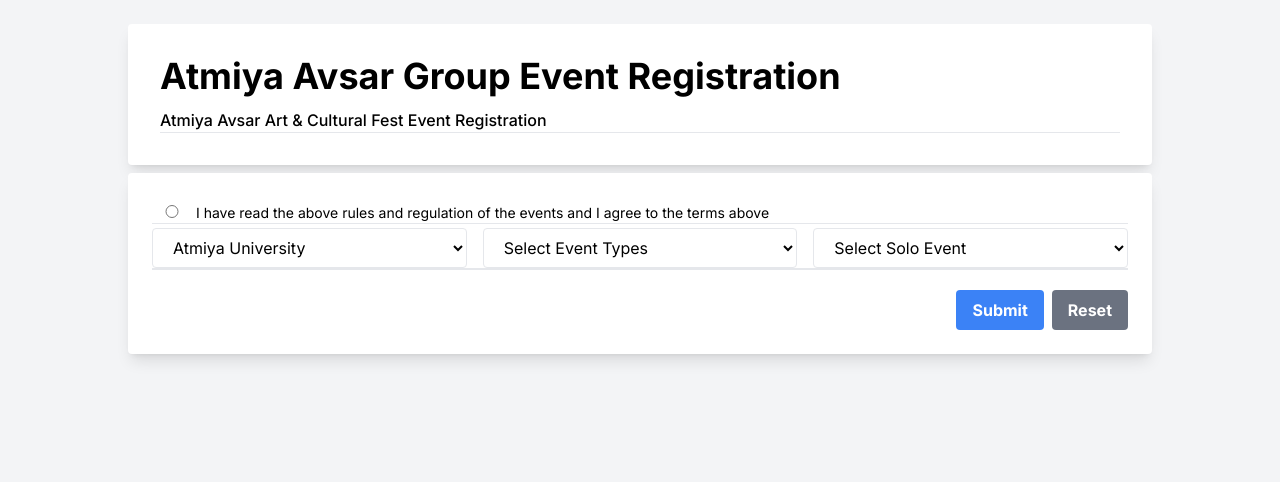
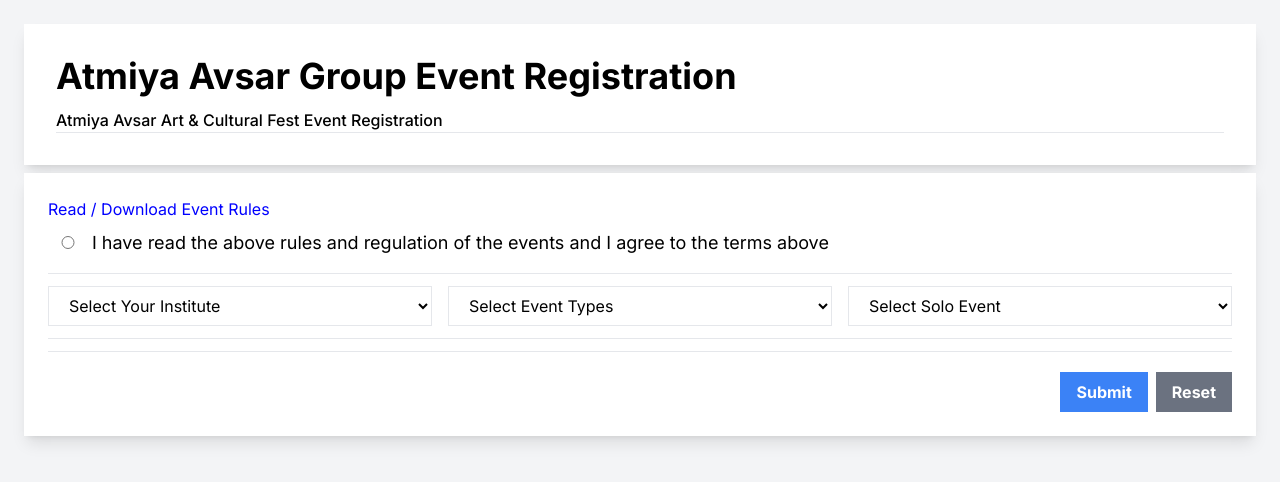
Before and after one commit to Harshalkatakiya/avsar, a Next.js app: page / in a window 1280 px wide. Shown: the top 482 px of the page. Built offline with nearby package versions, Linux system fonts and the light colour scheme.

Commit message:
update for design

```diff
--- a/src/app/page.js
+++ b/src/app/page.js
@@ -99,9 +99,9 @@
     <>
       <div>
         <div className="min-h-screen p-6 bg-gray-100 flex items-center justify-center">
-          <div className="container max-w-screen-lg mx-auto min-h-[1000px]">
+          <div className="container mx-auto min-h-[1000px]">
             <div>
-              <div className="bg-white text-black rounded shadow-lg p-4 px-4 md:p-8 mb-2">
+              <div className="bg-white text-black  shadow-lg p-4 px-4 md:p-8 mb-2">
                 <div className="text-4xl font-bold">
                   Atmiya Avsar Group Event Registration
                 </div>
@@ -110,27 +110,32 @@
                 </div>
                 <hr />
               </div>
-              <div className="bg-white text-black rounded shadow-lg p-3 px-3 md:p-6 mb-6">
-                <div className="text-sm">
+              <div className="bg-white text-black  shadow-lg p-3 px-3 md:p-6 mb-6">
+                <a href="/EventRules.pdf" style={{color:"blue"}}>Read / Download Event Rules</a>
+                <div className="text-sm mb-4 mt-2">
+
                   <input
                     type="radio"
                     name="yes"
                     value="yes"
-                    className="w-10 mt-2"
+                    className="w-10"
                   />{" "}
-                  I have read the above rules and regulation of the events and I
-                  agree to the terms above
+                  <label htmlFor="default-radio-1" className="text-lg font-normal">
+                  I have read the above rules and regulation of the events and I agree to the terms above
+                  </label>
+
                 </div>
                 <hr />
-                <div className="grid grid-cols-3 gap-4">
+                <div className="grid grid-cols-3 gap-4 mb-2 mt-2">
                   <div>
                     <select
-                      className="h-10 border mt-1 rounded px-4 w-full bg-white text-black"
+                      className="h-10 border mt-1  px-4 w-full bg-white text-black"
                       name="institute"
                       value={formData.institute}
                       onChange={handleChange}
                     >
                       <optgroup label="Select Your Institute">
+                        <option value="">Select Your Institute</option>
                         <option value="Atmiya University">
                           Atmiya University
                         </option>
@@ -146,13 +151,13 @@
                   </div>
                   <div>
                     <select
-                      className="h-10 border mt-1 rounded px-4 w-full bg-white text-black"
+                      className="h-10 border mt-1  px-4 w-full bg-white text-black"
                       name="eventtype"
                       value={formData.eventtype}
                       onChange={handleChange}
                     >
                       <optgroup label="Select Event Types">
-                        <option value="Solo Events">Select Event Types</option>
+                        <option value="">Select Event Types</option>
                         <option value="solo">Solo Events</option>
                         <option value="group">Group Events</option>
                       </optgroup>
@@ -160,7 +165,7 @@
                   </div>
                   <div>
                     <select
-                      className="h-10 border mt-1 rounded px-4 w-full bg-white text-black"
+                      className="h-10 border mt-1  px-4 w-full bg-white text-black"
                       name="groupEvent"
                       value={formData.groupEvent}
                       onChange={handleChange}
@@ -222,19 +227,19 @@
                     </select>
                   </div>
                 </div>
-                <hr />
+                <hr className="mt-3 mb-3" />
                 {renderInputRows()}
-                <hr />
+                <hr  className="mt-3" />
                 {/* Add more students here */}
                 <div className="text-right mt-5">
                   <button
-                    className="bg-blue-500 hover:bg-blue-700 text-white font-bold py-2 px-4 rounded mr-2"
+                    className="bg-blue-500 hover:bg-blue-700 text-white font-bold py-2 px-4  mr-2"
                     onClick={handleSubmit}
                   >
                     Submit
                   </button>
                   <button
-                    className="bg-gray-500 hover:bg-gray-700 text-white font-bold py-2 px-4 rounded"
+                    className="bg-gray-500 hover:bg-gray-700 text-white font-bold py-2 px-4 "
                     onClick={handleReset}
                   >
                     Reset
```
Also changed, not shown: src/app/InputRow.js (+65 -20 lines), 1 other file (tests, documents, lock files or other folders).
